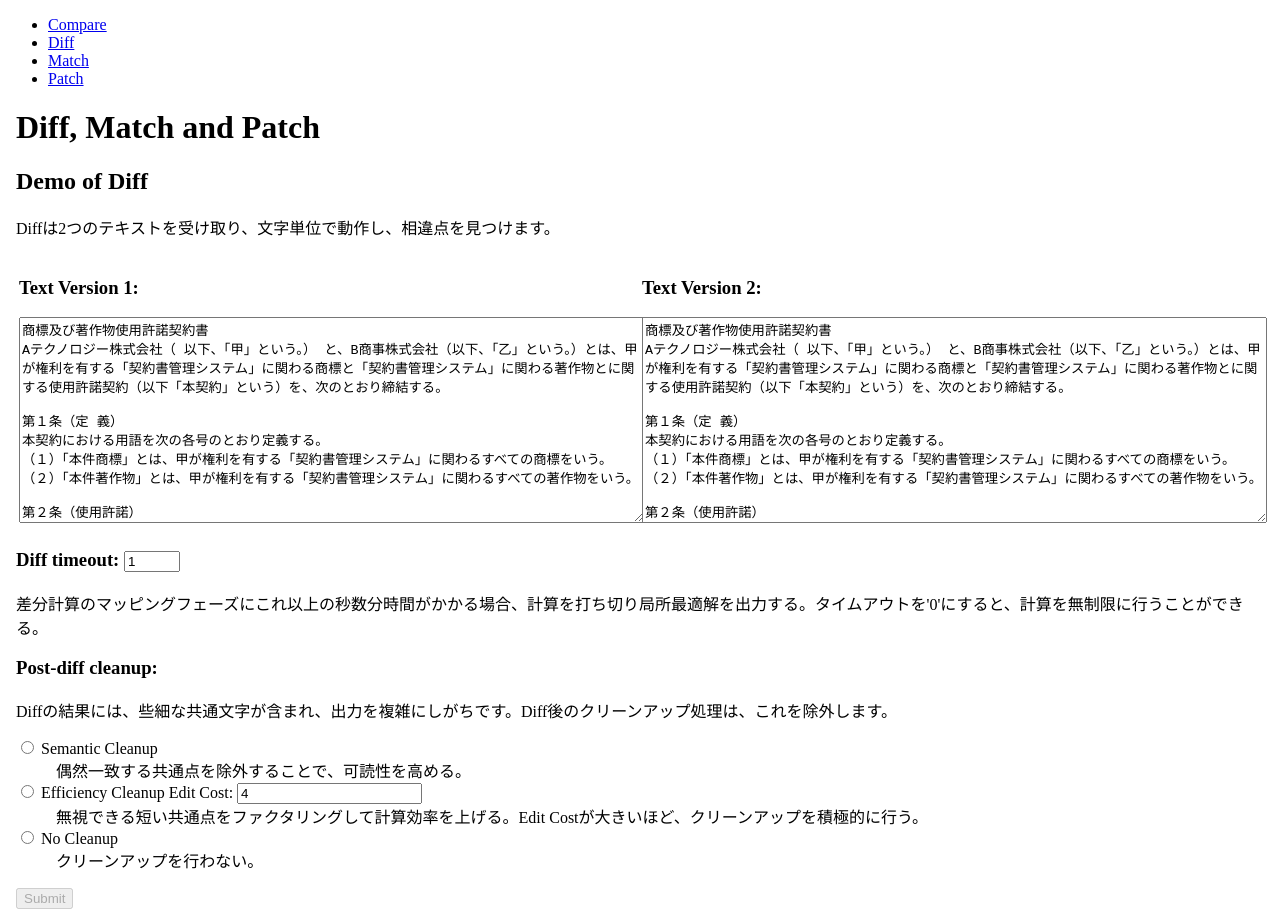
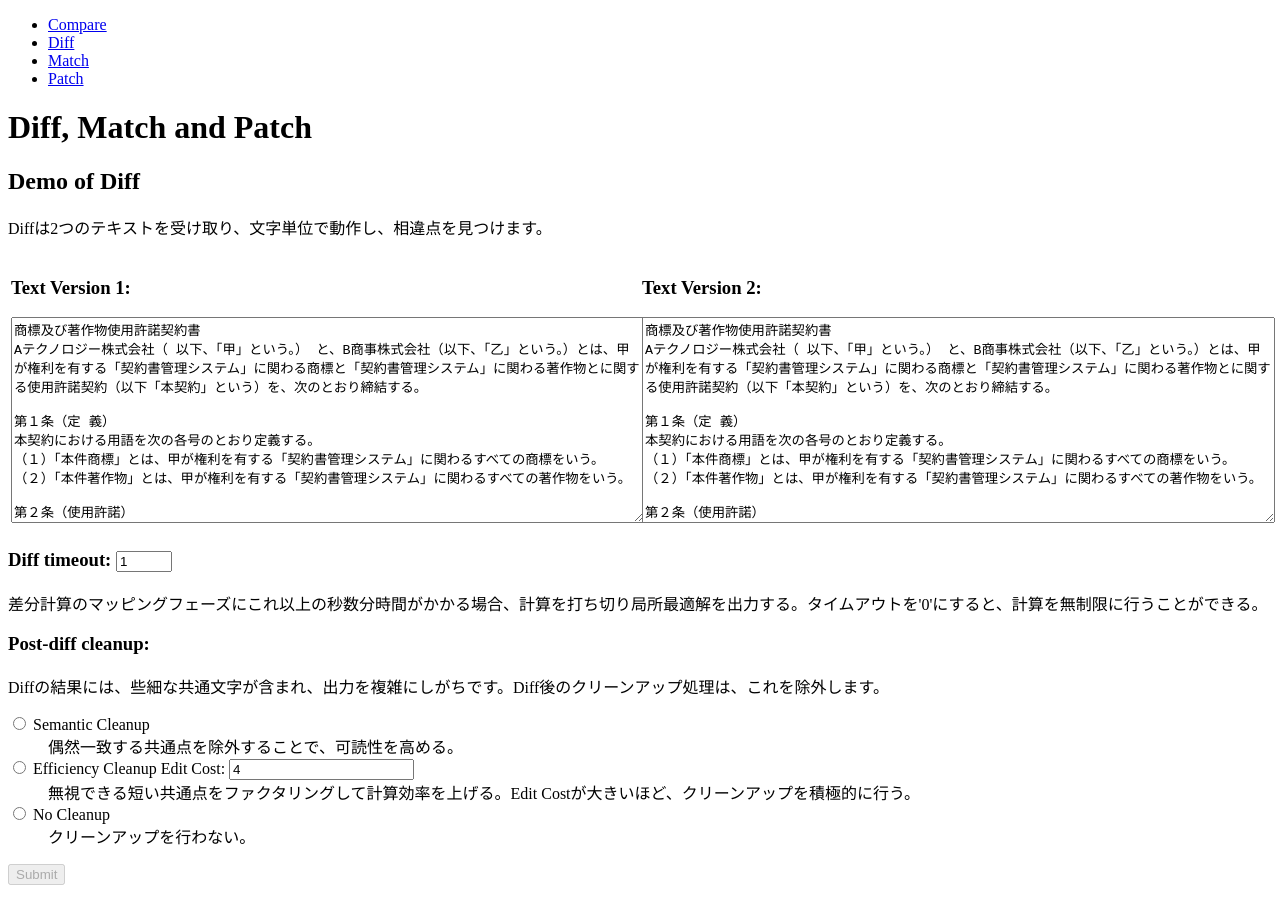
Before and after one commit to kzinmr/doccomp, a SvelteKit app: page /diff in a window 1280 px wide. After the commit the page ends 893 px from the top, so only its background shows below. Built offline with nearby package versions, Linux system fonts and the light colour scheme.

Commit message:
fix body elm

```diff
--- a/src/routes/compare/+page.svelte
+++ b/src/routes/compare/+page.svelte
@@ -38,7 +38,6 @@
   };
 </script>
 
-<body>
 <div bind:this={element} style="height:600px;overflow:auto;">
   <h1>Diff, Match and Patch; Compare</h1>
   <h2>Demo of Compare</h2>
@@ -118,7 +117,6 @@
     {/each}
   {/if}
 </div>
-</body>
 
 <style>
   textarea {
--- a/src/routes/diff/+page.svelte
+++ b/src/routes/diff/+page.svelte
@@ -47,7 +47,6 @@
   }
 </script>
 
-<body>
 <h1>Diff, Match and Patch</h1>
 <h2>Demo of Diff</h2>
 <p>Diffは2つのテキストを受け取り、文字単位で動作し、相違点を見つけます。</p>
@@ -108,7 +107,6 @@
   <div id="outputdiv">{@html marked(ds)}</div>
   <div>{(elapsed / 1000).toFixed(1)}s</div>
 {/if}
-</body>
 
 <style>
   textarea {
--- a/src/routes/match/+page.svelte
+++ b/src/routes/match/+page.svelte
@@ -26,7 +26,6 @@ And the mome raths outgrabe.`;
   }
 </script>
 
-<body>
 <h1>Diff, Match and Patch</h1>
 <h2>Demo of Match</h2>
 <p>
@@ -91,7 +90,6 @@ And the mome raths outgrabe.`;
   </div>
   <div>{(elapsed / 1000).toFixed(1)}s</div>
 {/if}
-</body>
 
 <style>
   textarea {
--- a/src/routes/patch/+page.svelte
+++ b/src/routes/patch/+page.svelte
@@ -63,7 +63,6 @@ Spock: Very like a Romulan.
   }
 </script>
 
-<body>
 <h1>Diff, Match and Patch</h1>
 <h2>Demo of Patch</h2>
 <p>
@@ -125,7 +124,6 @@ Spock: Very like a Romulan.
   <ol id="passfaildiv">{@html marked(html)}</ol>
   <div id="patchdatediv">{(elapsed_patch / 1000).toFixed(3)}s</div>
 {/if}
-</body>
 
 <style>
   textarea {
```
Lines whose indentation alone changed are shown as unchanged.
